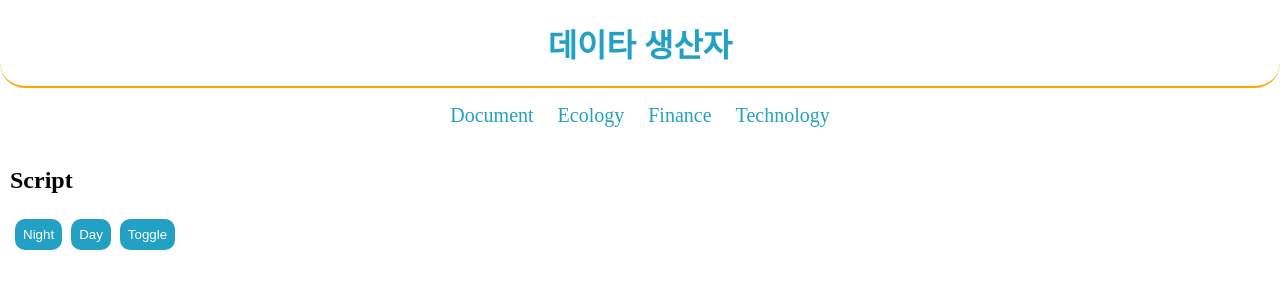
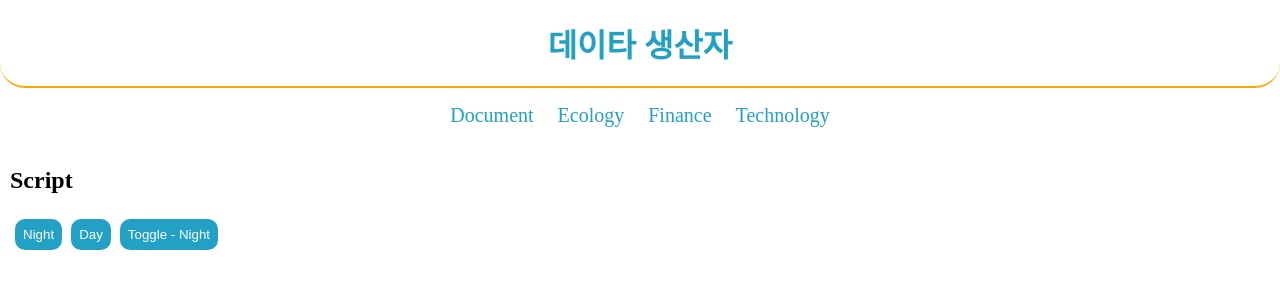
Before and after one commit to katycynn/katycynn.github.com, a plain HTML site: page document/index.html in a window 1280 px wide. Shown: the top 292 px of the page. Drawn offline with Linux system fonts and the light colour scheme.

Commit message:
button tag innerHTML 적용

```diff
--- a/document/index.html
+++ b/document/index.html
@@ -47,17 +47,19 @@
         document.querySelector('body').style.color='black';
         document.querySelector('body').dataset.mode = 'day';
       ">Day</button>
-      <button type="button" onclick="
+      <button id="toggleBtn" type="button" onclick="
         if(document.querySelector('body').dataset.mode === 'night') {
           document.querySelector('body').style.backgroundColor = 'white';
           document.querySelector('body').style.color = 'black';
           document.querySelector('body').dataset.mode = 'day';
+          document.querySelector('#toggleBtn').innerHTML = 'Toggle - Night';
         } else {
           document.querySelector('body').style.backgroundColor = 'black';
           document.querySelector('body').style.color = 'white';
           document.querySelector('body').dataset.mode = 'night';
+          document.querySelector('#toggleBtn').innerHTML = 'Toggle - Day';
         }
-      ">Toggle</button>
+      ">Toggle - Night</button>
     </section>
   </article>
   <article>
```
